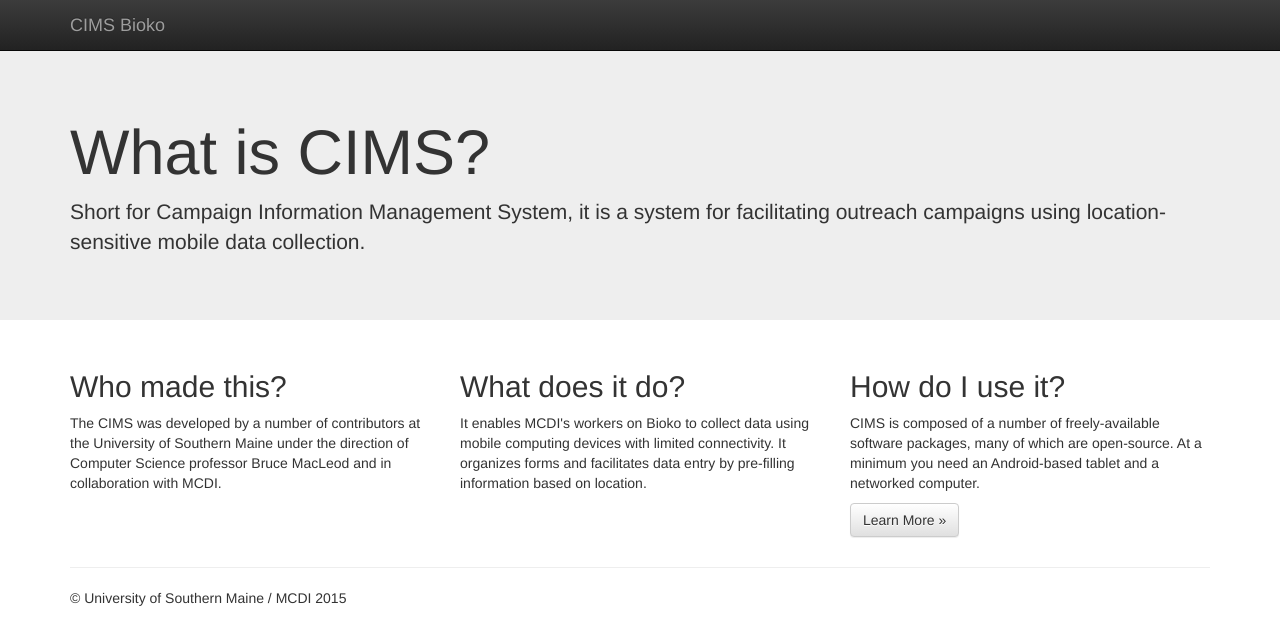
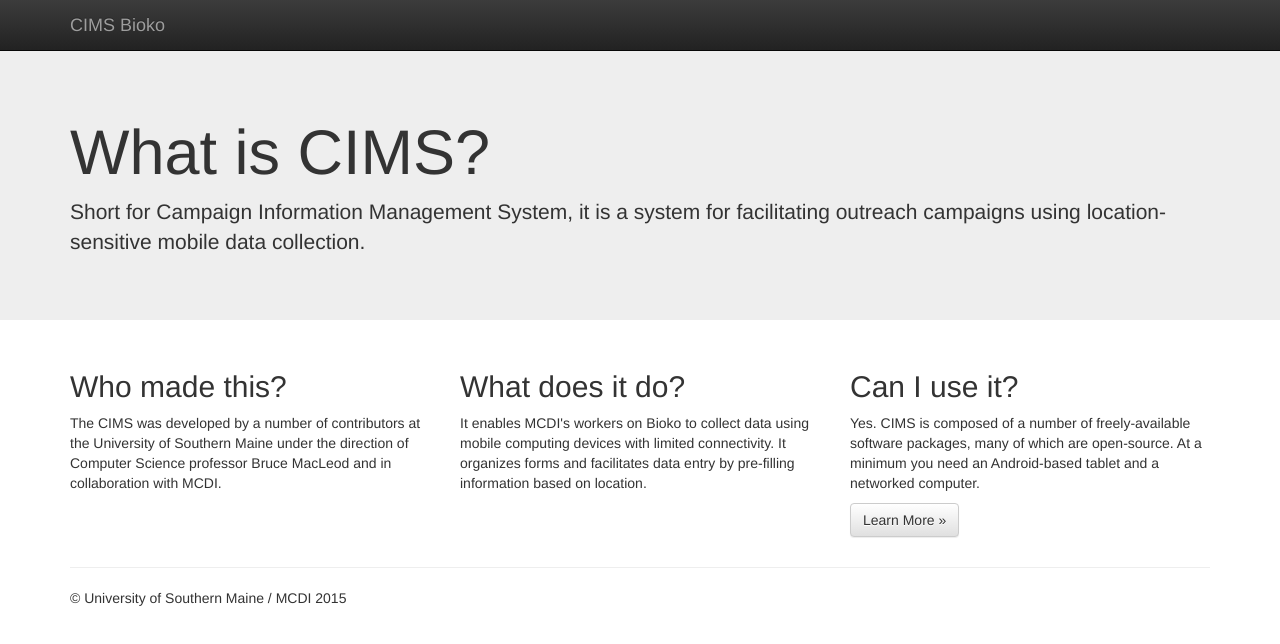
Before and after one commit to cims-bioko/cims-bioko.github.io, a plain HTML site: page index.html in a window 1280 px wide. Drawn offline with nearby package versions, Linux system fonts and the light colour scheme.

Commit message:
Reworded 'how do I' to 'can I'

```diff
--- a/index.html
+++ b/index.html
@@ -63,8 +63,8 @@
           <p>It enables MCDI's workers on Bioko to collect data using mobile computing devices with limited connectivity. It organizes forms and facilitates data entry by pre-filling information based on location.</p>
        </div>
         <div class="col-md-4">
-          <h2>How do I use it?</h2>
-          <p>CIMS is composed of a number of freely-available software packages, many of which are open-source. At a minimum you need an Android-based tablet and a networked computer.</p>
+          <h2>Can I use it?</h2>
+          <p>Yes. CIMS is composed of a number of freely-available software packages, many of which are open-source. At a minimum you need an Android-based tablet and a networked computer.</p>
           <p><a class="btn btn-default" href="#" role="button">Learn More &raquo;</a></p>
         </div>
       </div>
```
